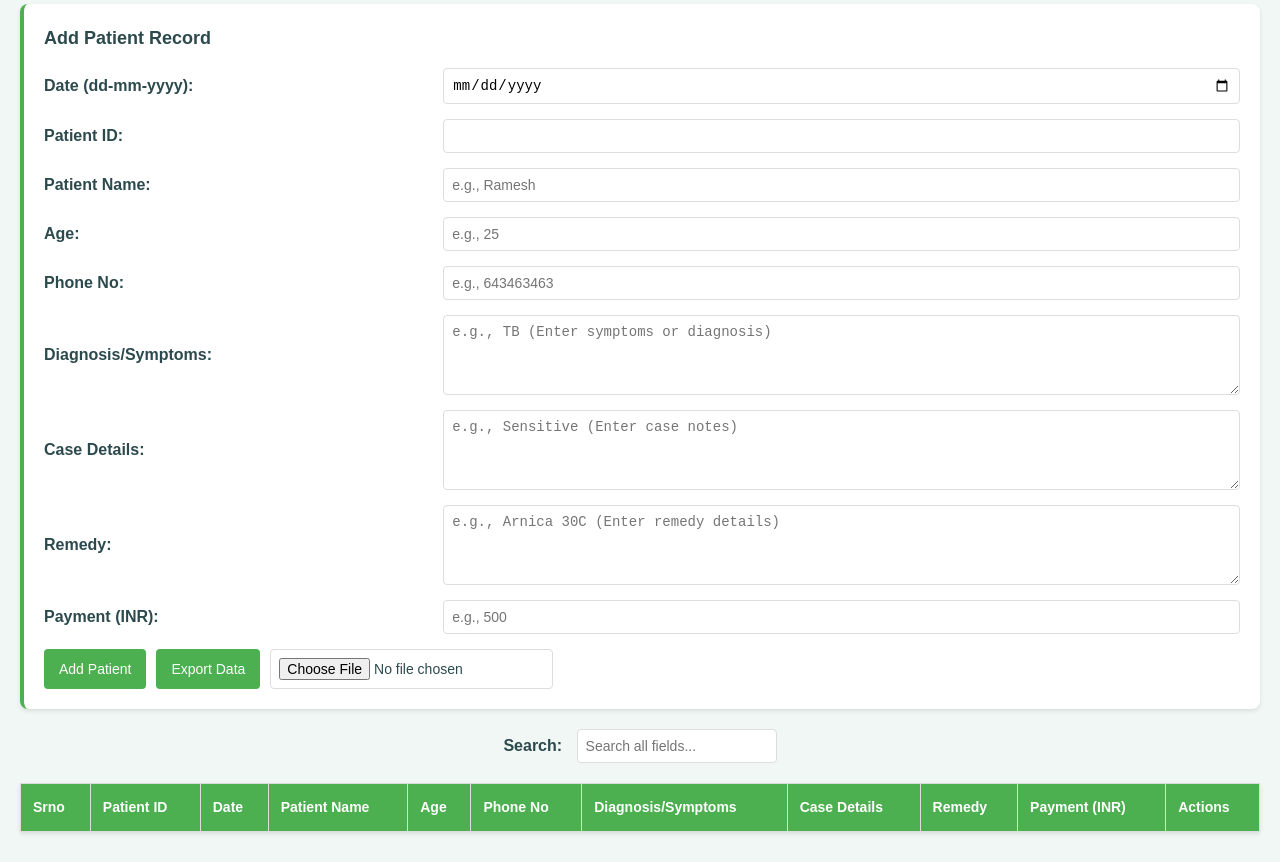
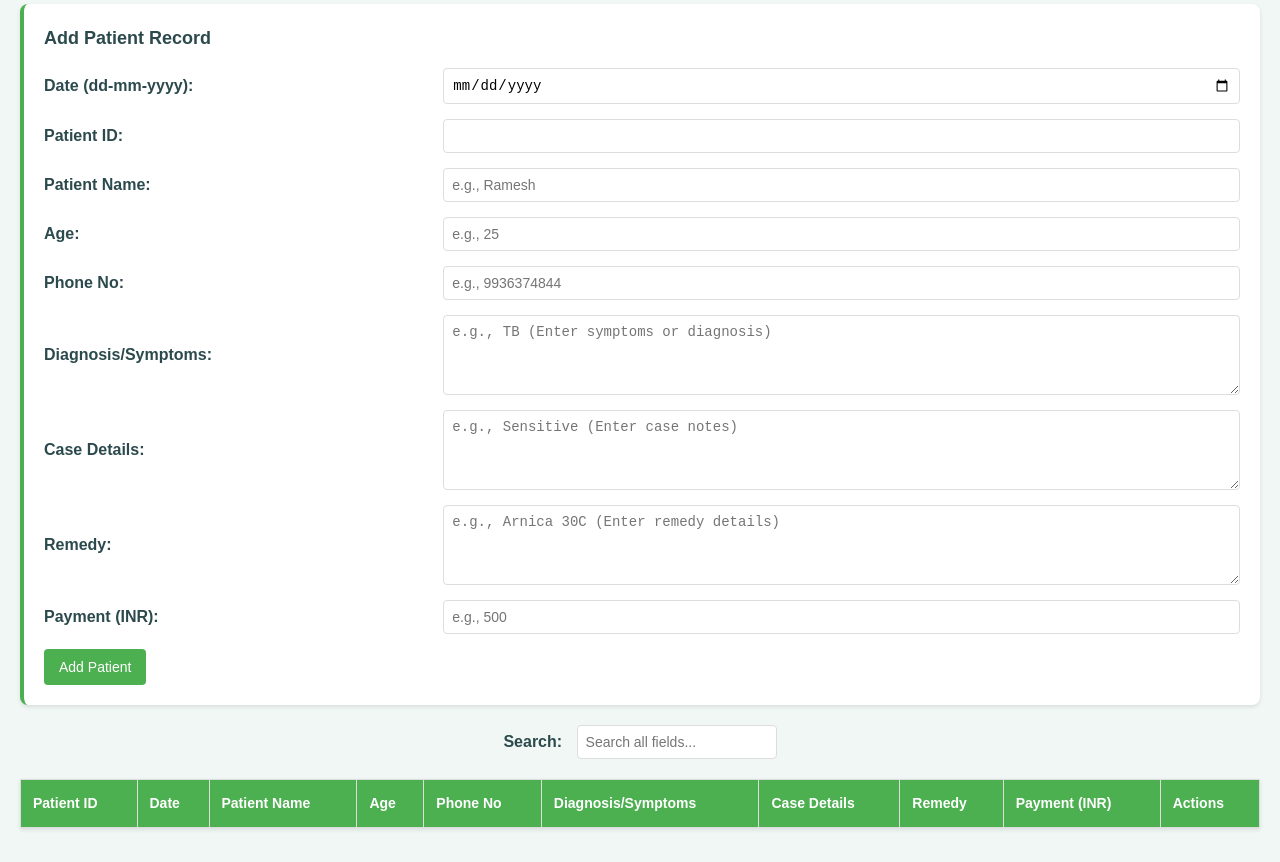
Before and after one commit to anish610/clinic-crud, a plain HTML site: page index.html in a window 1280 px wide. Shown: the part 74-936 px from the top of the page. Drawn offline with Linux system fonts and the light colour scheme.

Commit message:
updated placeholder

```diff
--- a/index.html
+++ b/index.html
@@ -30,7 +30,7 @@
     </div>
     <div class="form-group">
       <label for="phone">Phone No:</label>
-      <input id="phone" placeholder="e.g., 643463463" required>
+      <input id="phone" placeholder="e.g., 9936374844" required>
     </div>
     <div class="form-group">
       <label for="diagnosis">Diagnosis/Symptoms:</label>
@@ -50,8 +50,8 @@
     </div>
     <div class="form-actions">
       <button onclick="addClient()">Add Patient</button>
-      <button onclick="exportData()">Export Data</button>
-      <input type="file" id="importFile" accept=".json" onchange="importData(event)">
+    <!--   <button onclick="exportData()">Export Data</button> -->
+      <!-- <input type="file" id="importFile" accept=".json" onchange="importData(event)"> -->
     </div>
   </div>
 
@@ -65,7 +65,7 @@
   <table id="clientTable">
     <thead>
       <tr>
-        <th>Srno</th>
+        <!-- <th>Srno</th>-->
         <th>Patient ID</th>
         <th>Date</th>
         <th>Patient Name</th>
```
